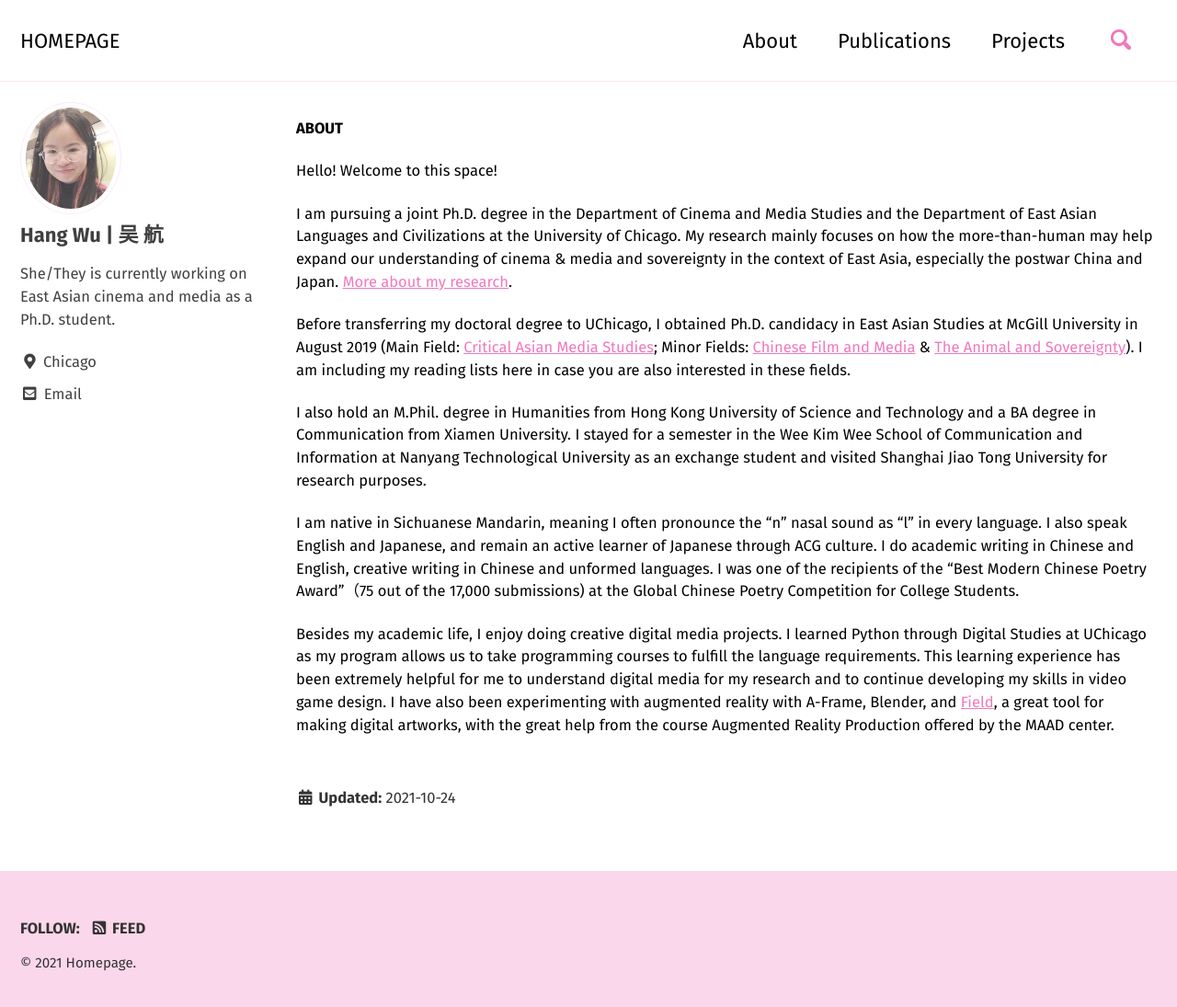
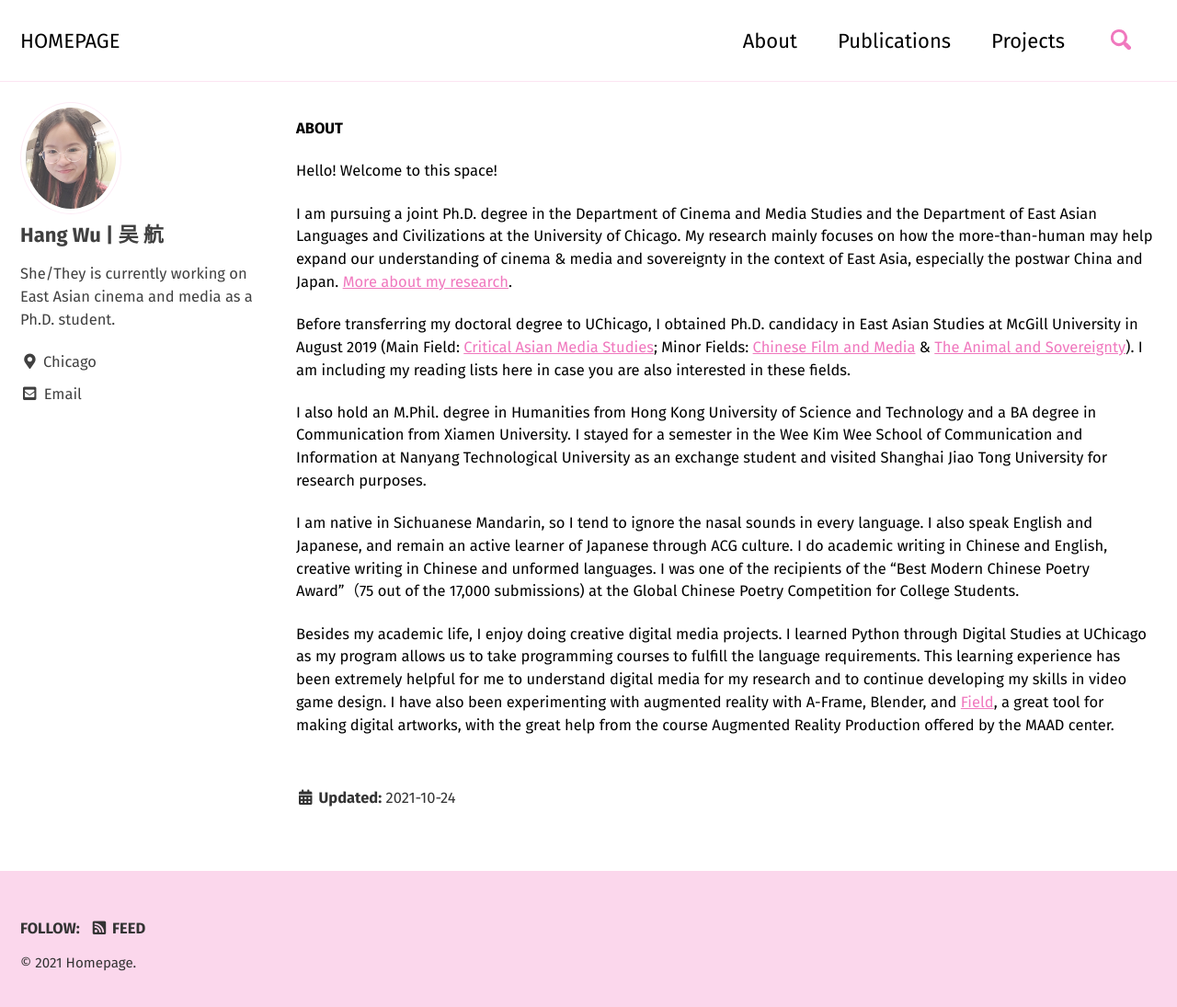
Before and after one commit to hangwu12/homepage, a Jekyll site: the page built from _pages/about.md, in a window 1280 px wide and 1102 px high. Shown: the top 1095 px of the window at 92% size. Built offline with Jekyll 4.4.1, drawn with Linux system fonts in a browser that asks for light colours; cached includes are drawn as plain includes.

Commit message:
Update about.md

```diff
--- a/_pages/about.md
+++ b/_pages/about.md
@@ -18,6 +18,6 @@ Before transferring my doctoral degree to UChicago, I obtained Ph.D. candidacy i
 
 I also hold an M.Phil. degree in Humanities from Hong Kong University of Science and Technology and a BA degree in Communication from Xiamen University. I stayed for a semester in the Wee Kim Wee School of Communication and Information at Nanyang Technological University as an exchange student and visited Shanghai Jiao Tong University for research purposes.
 
-I am native in Sichuanese Mandarin, meaning I often pronounce the "n" nasal sound as "l" in every language. I also speak English and Japanese, and remain an active learner of Japanese through ACG culture. I do academic writing in Chinese and English, creative writing in Chinese and unformed languages. I was one of the recipients of the “Best Modern Chinese Poetry Award”（75 out of the 17,000 submissions) at the Global Chinese Poetry Competition for College Students.
+I am native in Sichuanese Mandarin, so I tend to ignore the nasal sounds in every language. I also speak English and Japanese, and remain an active learner of Japanese through ACG culture. I do academic writing in Chinese and English, creative writing in Chinese and unformed languages. I was one of the recipients of the “Best Modern Chinese Poetry Award”（75 out of the 17,000 submissions) at the Global Chinese Poetry Competition for College Students.
 
 Besides my academic life, I enjoy doing creative digital media projects. I learned Python through Digital Studies at UChicago as my program allows us to take programming courses to fulfill the language requirements. This learning experience has been extremely helpful for me to understand digital media for my research and to continue developing my skills in video game design. I have also been experimenting with augmented reality with A-Frame, Blender, and <a href="http://openendedgroup.com/field/"> Field</a>, a great tool for making digital artworks, with the great help from the course Augmented Reality Production offered by the MAAD center.
```
